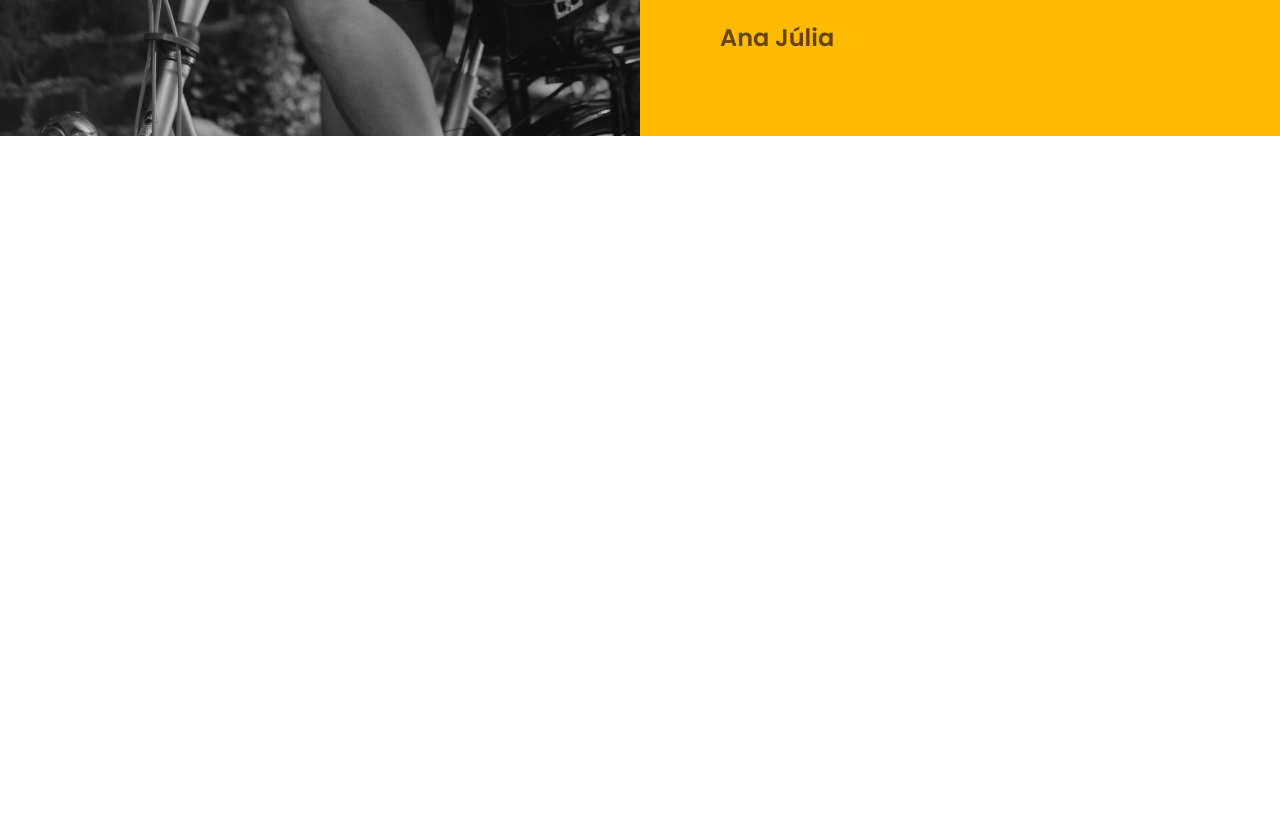
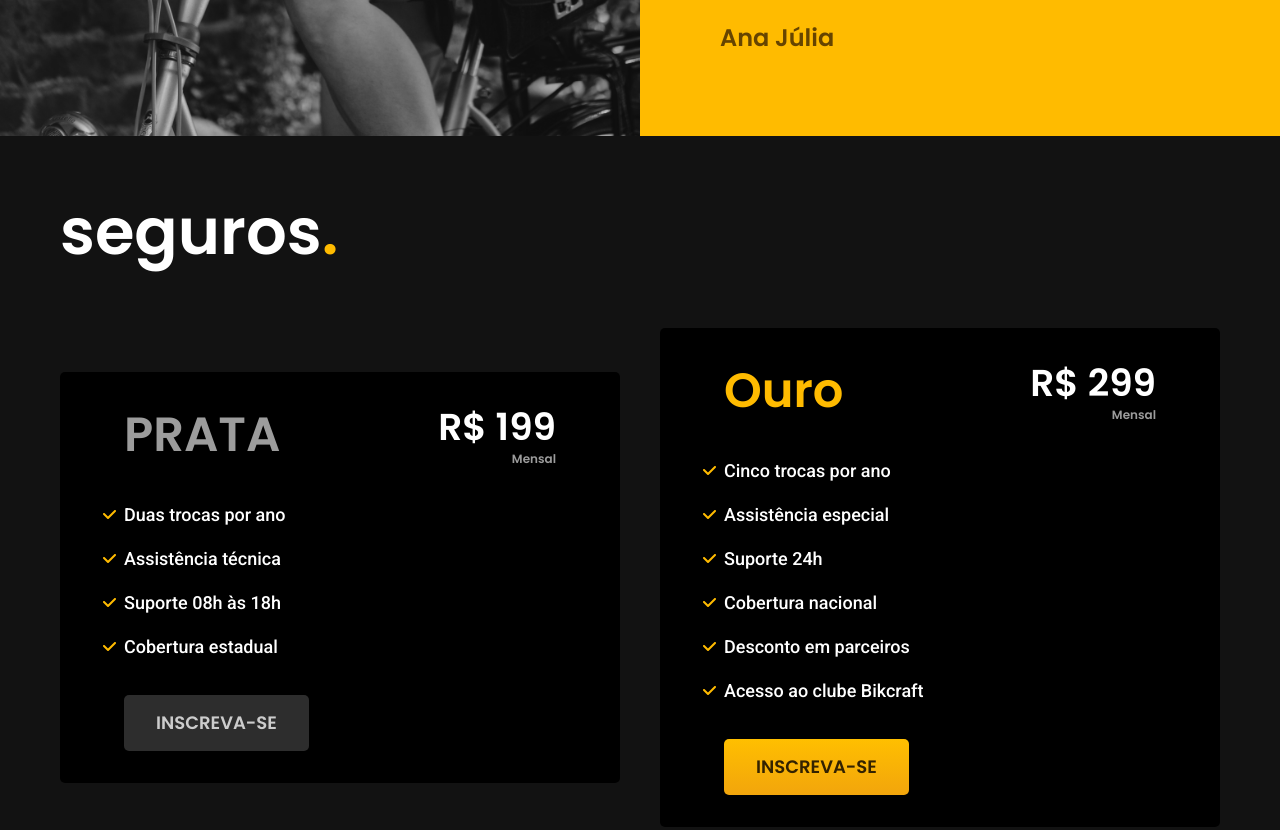
Before and after one commit to FerrFelipe/bikcraft, a plain HTML site: page index.html in a window 1280 px wide. Shown: the part 3840-4670 px from the top of the page. Drawn offline with Linux system fonts and the light colour scheme.

Commit message:
feat: add seguro

```diff
--- /dev/null
+++ b/css/home/seguro.css
@@ -0,0 +1,89 @@
+.seguros {
+  background-color: var(--c11);
+}
+.seguros h1 {
+  margin-bottom: 60px;
+}
+.container-seguros {
+  padding-top: 60px;
+  display: grid;
+  padding-bottom: 120px;
+}
+.back-cin {
+  background: var(--c10);
+}
+.tit {
+  display: grid;
+  grid-template-columns: 1fr 1fr;
+  justify-content: space-between;
+  margin-bottom: 36px;
+  align-items: center;
+  gap: 20px;
+}
+.tit h3 {
+  text-align: end;
+}
+.tit span {
+  text-align: end;
+}
+.preco {
+  display: grid;
+}
+.opcoes {
+  display: flex;
+  align-items: center;
+  gap: 40px;
+}
+.prata {
+  box-sizing: border-box;
+  border-radius: 5px;
+  background-color: var(--c12);
+  padding: 32px 64px;
+  width: 100%;
+}
+.ouro {
+  box-sizing: border-box;
+  width: 100%;
+  border-radius: 5px;
+  background-color: var(--c12);
+  padding: 32px 64px;
+}
+.opcoes ul {
+  padding-bottom: 16px;
+}
+.opcoes li {
+  padding-bottom: 20px;
+  position: relative;
+}
+.opcoes li::before {
+  top: 7px;
+  left: -21px;
+  position: absolute;
+  display: inline-block;
+  content: "";
+  height: 9px;
+  width: 13px;
+  background-image: url("../../img/icones/lista.svg");
+}
+@media (max-width: 800px) {
+  .opcoes {
+    flex-direction: column;
+    width: 100%;
+  }
+  .tit {
+    grid-template-columns: 1fr;
+    text-align: start;
+  }
+  .tit h3 {
+    text-align: start;
+  }
+  .tit span {
+    text-align: start;
+  }
+  .ouro {
+    padding: 24px 24px 24px 36px;
+  }
+  .prata {
+    padding: 24px 24px 24px 36px;
+  }
+}
--- a/css/style.css
+++ b/css/style.css
@@ -7,7 +7,8 @@
 @import "./home/tecnologia.css";
 @import "./home/parceiros.css";
 @import "./home/depoimento.css";
+@import "./home/seguro.css";
 
 body{
-    height: 20000px;
+  height: 20000px;
 }
--- a/index.html
+++ b/index.html
@@ -147,5 +147,46 @@
         <h3 class="font-1-l p4">Ana Júlia</h3>
       </div>
     </section>
+    <section class="seguros">
+      <div class="container-seguros ajus-larg">
+        <h1 class="font-1-xxl c0">seguros<span>.</span></h1>
+        <div class="opcoes">
+          <div class="prata">
+            <div class="tit font-1-xl">
+              <h2 class="c6">PRATA</h2>
+              <div class="preco">
+                <h3 class="c0">R$ 199</h3>
+                <span class="font-1-xs c6">Mensal</span>
+              </div>
+            </div>
+            <ul class="font-2-m c0">
+              <li>Duas trocas por ano</li>
+              <li>Assistência técnica</li>
+              <li>Suporte 08h às 18h</li>
+              <li>Cobertura estadual</li>
+            </ul>
+            <a href="./seguros.html" class="botao back-cin c4">inscreva-se</a>
+          </div>
+          <div class="ouro">
+            <div class="tit font-1-xl">
+              <h2 class="p1">Ouro</h2>
+              <div class="preco">
+                <h3 class="c0">R$ 299</h3>
+                <span class="font-1-xs c6">Mensal</span>
+              </div>
+            </div>
+            <ul class="font-2-m c0">
+              <li>Cinco trocas por ano</li>
+              <li>Assistência especial</li>
+              <li>Suporte 24h</li>
+              <li>Cobertura nacional</li>
+              <li>Desconto em parceiros</li>
+              <li>Acesso ao clube Bikcraft</li>
+            </ul>
+            <a href="./seguros.html" class="botao">inscreva-se</a>
+          </div>
+        </div>
+      </div>
+    </section>
   </body>
 </html>
```
